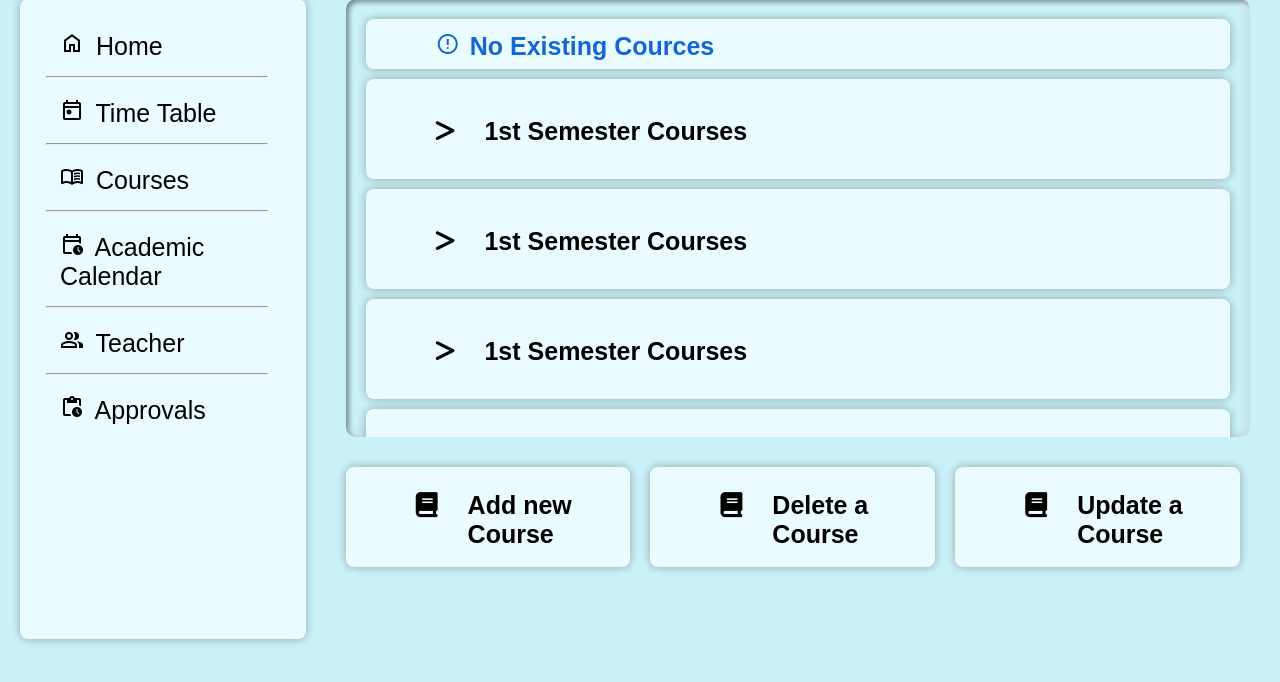
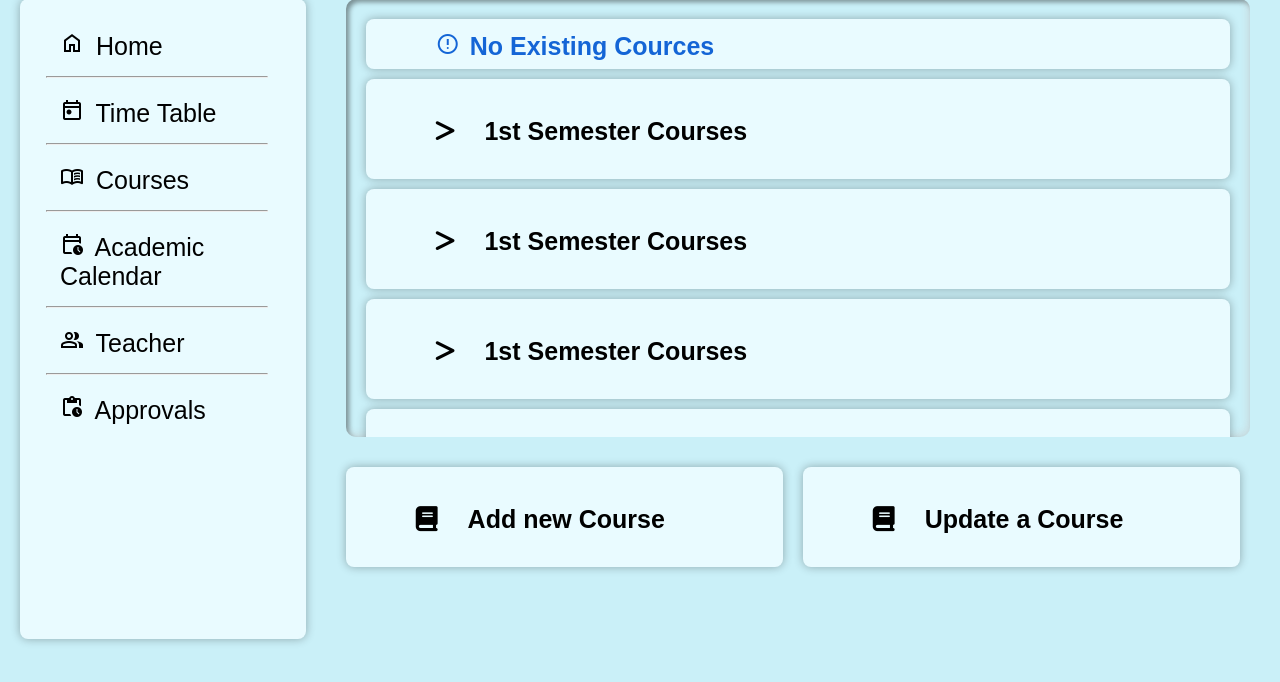
Before and after one commit to SohamMore-26/TCTPMS-CPP, a PHP site: page /adm_courses.html in a window 1280 px wide. Shown: the part 104-786 px from the top of the page. Run offline with PHP 8.4, Linux system fonts and the light colour scheme; some libraries are stand-ins or nearby versions.

Commit message:
courses finally done

```diff
--- a/adm_courses.html
+++ b/adm_courses.html
@@ -183,19 +183,104 @@
                     </div>
                 </div>
 
-                <div class="del_course , del_course_hid" id="del_course" >
-                    <div class="del_course_card_cont">
-                        <div class="del_course_card">
+                <div class="upd_course , upd_course_hid" id="upd_course">
+                    <div class="upd_course_card_cont">
+                        <div class="upd_course_card">
                             <form action="" class="aca-form">
                                 <div class="name_cont">
                                     <div class="name">
-                                        <b><label for="firstName" class="label">Course Name :</label></b>
+                                        <b><label for="firstName" class="">Course Name :</label></b>
                                         <input class="" type="text" id="firstName" name="firstName"
                                             placeholder="Enter First Name" required>
                                     </div>
                                 </div>
                             </form>
                             <div class="buttons">
+                                <button type="submit" name="submit" class="" class="button">Search</button>
+                            </div>
+                        </div>
+                        <div class="add_course_card">
+                            <form action="" class="aca-form">
+                                <div class="name_cont">
+                                    <div class="name">
+                                        <b><label for="semester" class="label">Semester:</label></b>
+                                        <select id="semester" name="sem" class="sem">
+                                            <option value="">Select Semester</option>
+                                            <option value="1">1</option>
+                                            <option value="2">2</option>
+                                            <option value="3">3</option>
+                                            <option value="4">4</option>
+                                            <option value="5">5</option>
+                                            <option value="6">6</option>
+                                        </select>
+                                    </div>
+                                    <div class="name">
+                                        <b><label for="branch" class="label">Branch:</label></b>
+                                        <select id="branch" name="branch" class="sem">
+                                            <option value="">Select Branch</option>
+                                            <option value="computer engineering">Computer Engineering</option>
+                                            <option value="civil engineering">Civil Engineering</option>
+                                            <option value="mechanical engineering">Mechanical Engineering</option>
+                                        </select>
+                                    </div>
+                                    <div class="name">
+                                        <b><label for="scheme" class="label">Scheme:</label></b>
+                                        <select id="scheme" name="scheme" class="sem">
+                                            <option value="">Select Scheme</option>
+                                            <option value="a">A</option>
+                                            <option value="b">B</option>
+                                            <option value="c">C</option>
+                                            <option value="d">D</option>
+                                            <option value="e">E</option>
+                                            <option value="f">F</option>
+                                            <option value="g">G</option>
+                                            <option value="h">H</option>
+                                            <option value="i">I</option>
+                                            <option value="k">K</option>
+                                        </select>
+                                    </div>
+
+                                </div>
+                                <div class="name_cont">
+                                    <div class="name">
+                                        <b><label for="firstName" class="label">Course Name :</label></b>
+                                        <input class="sem" type="text" id="firstName" name="firstName"
+                                            placeholder="Enter First Name" required>
+                                    </div>
+                                    <div class="name">
+                                        <b><label for="middleName" class="label">Course Abrevation :</label></b>
+                                        <input class="sem" type="text" id="middleName" name="middleName"
+                                            placeholder="Enter Middle Name" required>
+                                    </div>
+                                    <div class="name">
+                                        <b><label for="lastName" class="label">Course Code :</label></b>
+                                        <input class="sem" type="text" id="lastName" name="lastName"
+                                            placeholder="Enter Last Name" required>
+                                    </div>
+                                </div>
+
+                                <div class="name_cont">
+                                    <div class="name">
+                                        <b><label for="teacher_id" class="label">Lectures p/w :</label></b>
+                                        <input class="sem" type="text" id="teacher_id" name="teacher_id"
+                                            placeholder="Enter Teacher ID" required>
+                                    </div>
+
+                                    <div class="name">
+                                        <b><label for="teacher_id" class="label">Practicals p/w :</label></b>
+                                        <input class="sem" type="text" id="teacher_id" name="teacher_id"
+                                            placeholder="Enter Teacher ID" required>
+                                    </div>
+
+                                    <div class="name">
+                                        <b><label for="branch" class="label">Tutorials p/w :</label></b>
+                                        <input class="sem" type="text" id="branch" name="branch"
+                                            placeholder="Enter Branch" required>
+                                    </div>
+                                </div>
+                            </form>
+                            <div class="buttons">
+                                <button type="submit" name="submit" class="" class="button">Update</button>
                                 <button type="submit" name="submit" class="" class="button">Delete</button>
                                 <button type="submit" class="" class="button1" onclick="showMain()">Back</button>
                             </div>
@@ -212,11 +297,6 @@
                 </div>
                 <div class="btn_card">
                     <h3 onclick="showDel()">
-                        <div class="icon"><i class="fa-solid fa-book"></i></div> Delete a Course
-                    </h3>
-                </div>
-                <div class="btn_card">
-                    <h3>
                         <div class="icon"><i class="fa-solid fa-book"></i></div> Update a Course
                     </h3>
                 </div>
@@ -229,24 +309,24 @@
     <script>
         let cards = document.getElementById("main_c_cont_cr");
         let add_cr = document.getElementById("add_course");
-        let del_cr = document.getElementById("del_course");
+        let del_cr = document.getElementById("upd_course");
 
         function showAdd() {
             cards.classList.add("main_c_cont_cr_hid");
             add_cr.classList.remove("add_course_hid");
-            del_cr.classList.add("del_course_hid");
+            del_cr.classList.add("upd_course_hid");
         }
 
-        function showDel(){
+        function showDel() {
             cards.classList.add("main_c_cont_cr_hid");
             add_cr.classList.add("add_course_hid");
-            del_cr.classList.remove("del_course_hid");
+            del_cr.classList.remove("upd_course_hid");
         }
 
-        function showMain(){
+        function showMain() {
             cards.classList.remove("main_c_cont_cr_hid");
             add_cr.classList.add("add_course_hid");
-            del_cr.classList.add("del_course_hid");
+            del_cr.classList.add("upd_course_hid");
         }
     </script>
 
```
Also changed, not shown: stylest.css (+24 -9 lines).
